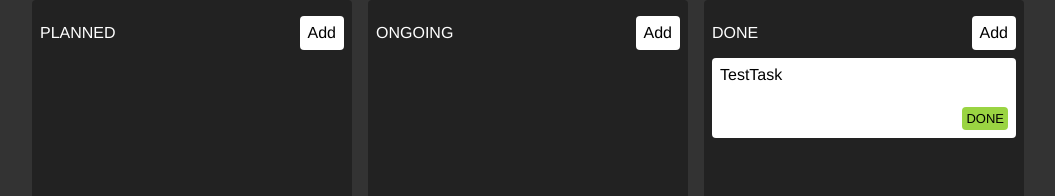
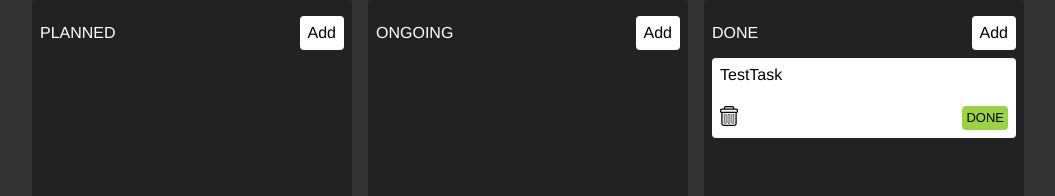
Before and after one commit to juleni/kanban-zustand, a React (Vite) app: page / in a window 1280 px wide. Shown: the top 196 px of the page, without its empty margins (112-1167 px from the left). Built offline with nearby package versions, Linux system fonts and the light colour scheme.

Commit message:
Added deleteTask

```diff
--- a/src/components/Task.jsx
+++ b/src/components/Task.jsx
@@ -1,4 +1,5 @@
 import classNames from "classnames";
+import trashIcon from "../assets/trash.svg";
 import { useStore } from "../store";
 import "./Task.css";
 
@@ -6,11 +7,18 @@
   const task = useStore((store) =>
     store.tasks.find((task) => task.title === title)
   );
+  const deleteTask = useStore((store) => store.deleteTask);
+
   return (
     <div className="task">
       <div>{task.title}</div>
       <div className="bottomWrapper">
-        <div></div>
+        <div>
+          <img
+            src={trashIcon}
+            onClick={() => deleteTask(task.title)}
+          />
+        </div>
         <div className={classNames("status", task.state)}>{task.state}</div>
       </div>
     </div>
--- a/src/store.js
+++ b/src/store.js
@@ -4,6 +4,10 @@
   tasks: [{ title: "TestTask", state: "DONE" }],
   addTask: (title, state) =>
     set((store) => ({ tasks: [...store.tasks, { title, state }] })),
+  deleteTask: (title) =>
+    set((store) => ({
+      tasks: store.tasks.filter((task) => task.title !== title),
+    })),
 });
 
 export const useStore = createWithEqualityFn(store);
```
